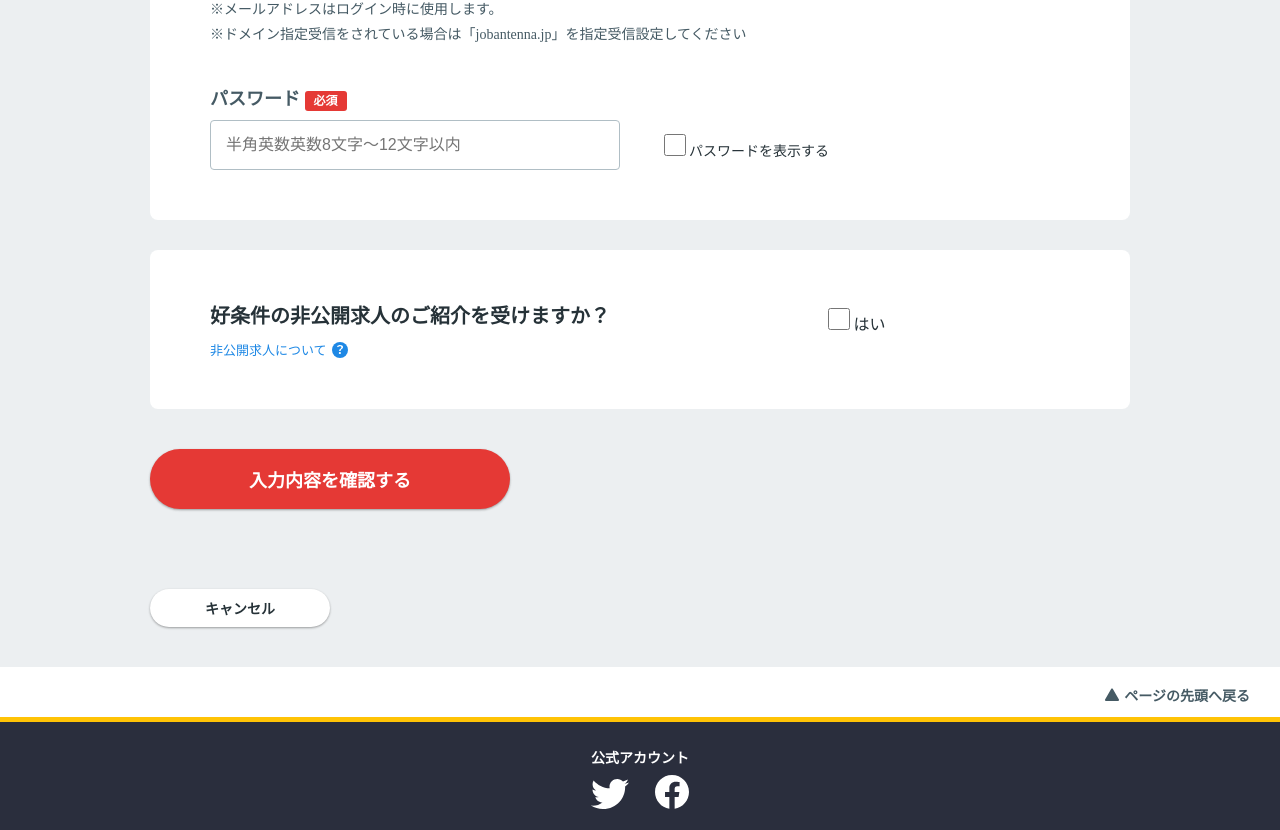
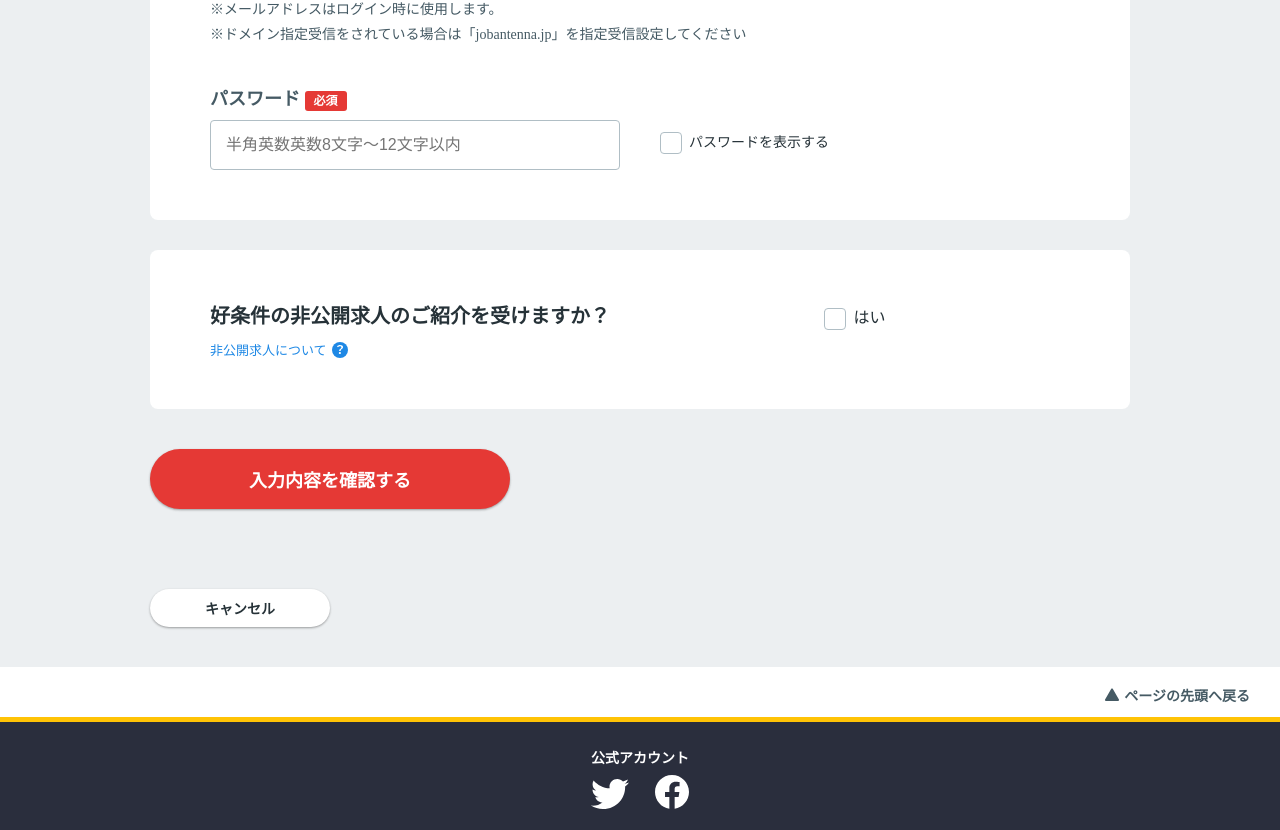
Before and after one commit to oozato/training, a React (Create React App) app: page /register in a window 1280 px wide. Shown: the part 1157-1987 px from the top of the page. Built offline with nearby package versions, Linux system fonts and the light colour scheme.

Commit message:
checkboxのスタイル

```diff
--- a/src/Register.tsx
+++ b/src/Register.tsx
@@ -175,7 +175,6 @@ class Register extends React.Component {
                   パスワード <span className="necessary_message">必須</span>
                 </p>
                 <div className="register-card-form">
-                  <div>
                   <input
                     type="password"
                     placeholder="半角英数英数8文字〜12文字以内"
@@ -187,15 +186,17 @@ class Register extends React.Component {
                     pattern="/^[a-zA-Z0-9]*$/"
                     required
                   />
-                  </div>
                   <div className="register-card-form-group-pass_check">
+                    <div className="register-card-form-group-pass_check-item">
+                      <label>
                         <input
                           type="checkbox"
-                      id="passwordVisible"
-                      ng-model="passwordVisible"
+                          className="register-card-form-group-pass_check-item-box"
                           required
                         />
-                    <label>パスワードを表示する</label>
+                        パスワードを表示する
+                      </label>
+                    </div>
                   </div>
                 </div>
               </div>
@@ -210,13 +211,18 @@ class Register extends React.Component {
                     ご紹介を受けますか？
                   </p>
                 </div>
+
                 <div className="register-card-form-group-guide_check">
+                  <div className="register-card-form-group-guide_check-item">
+                    <label>
                       <input
                         type="checkbox"
-                    id="passwordVisible"
-                    ng-model="passwordVisible"
+                        className="register-card-form-group-guide_check-item-box"
+                        required
                       />
-                  <label>はい</label>
+                      はい
+                    </label>
+                  </div>
                 </div>
                 <Link to="#" className="register-card-guide">
                   <p className="register-card-guide-text">非公開求人について</p>
--- a/src/style.css
+++ b/src/style.css
@@ -7,12 +7,14 @@ button {
   outline: none;
   padding: 0;
   appearance: none;
+  font-weight: bold;
 }
 .wrap {
   overflow: hidden;
 }
 /*ヘッダーのスタイル*/
 .head-fixed {
+  z-index: 1;
   position: fixed;
   top: 0px;
   left: 0px;
@@ -191,7 +193,6 @@ button {
 .login-form-agree-button {
   background-color: #f9a406;
   border-radius: 60px;
-  font-weight: bold;
   font-size: 18px;
   height: 60px;
   max-width: 370px;
@@ -218,7 +219,6 @@ button {
 .login-form-facebook_button {
   background-color: #546e7a;
   border-radius: 60px;
-  font-weight: bold;
   font-size: 18px;
   height: 60px;
   color: #ffffff;
@@ -244,7 +244,6 @@ button {
   white-space: nowrap;
   height: 50px;
   max-width: 240px;
-  font-weight: bold;
   font-size: 14px;
   color: #ffffff;
   background-color: #e53935;
@@ -466,14 +465,56 @@ button {
   font-size: 16px;
   color: #263238;
 }
-#passwordVisible {
+
+.register-card-form-group-guide_check-item,
+.register-card-form-group-pass_check-item {
+  margin: 0 0 0.5rem 0;
+  padding: 0;
+}
+.register-card-form-group-guide_check-item-box,
+.register-card-form-group-pass_check-item-box {
+  position: relative;
+  margin: 0 1rem 0 0;
+}
+.register-card-form-group-guide_check-item-box:before,
+.register-card-form-group-pass_check-item-box:before {
+  position: absolute;
+  z-index: 1;
+  top: 0.125rem;
+  left: 0.1875rem;
+  width: 0.75rem;
+  height: 0.375rem;
+  content: "";
+  transform: rotate(-45deg) scale(0, 0);
+  border: 2px solid #ffffff;
+  border-top-style: none;
+  border-right-style: none;
+}
+.register-card-form-group-guide_check-item-box:checked::after,
+.register-card-form-group-pass_check-item-box:checked::after {
+  background-color: #f9a406;
+  border: 1px solid #f9a406;
+}
+.register-card-form-group-guide_check-item-box:checked:before,
+.register-card-form-group-pass_check-item-box:checked:before {
+  -webkit-transform: rotate(-45deg) scale(1, 1);
+  transform: rotate(-45deg) scale(1, 1);
+}
+.register-card-form-group-guide_check-item-box:after,
+.register-card-form-group-pass_check-item-box:after {
+  position: absolute;
+  top: -0.125rem;
+  left: 0;
   width: 22px;
   height: 22px;
+  box-sizing: border-box;
+  content: "";
+  cursor: pointer;
   border: 1px solid #b0bec5;
-  box-sizing: border-box;
   border-radius: 4px;
   background: #ffffff;
 }
+
 .register-button {
   font-weight: bold;
   margin: 40px auto 0;
@@ -483,7 +524,6 @@ button {
 }
 .register-button-confirm {
   height: 60px;
-  font-weight: bold;
   font-size: 18px;
   color: #ffffff;
   background-color: #e53935;
@@ -494,7 +534,6 @@ button {
 }
 .register-button-cancel {
   height: 38px;
-  font-weight: bold;
   font-size: 14px;
   color: #263238;
   background-color: #ffffff;
```
Lines whose indentation alone changed are shown as unchanged.
